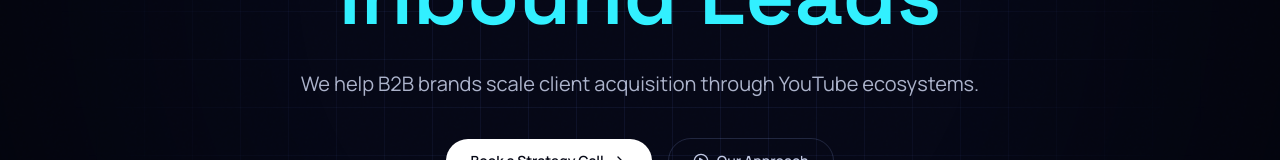
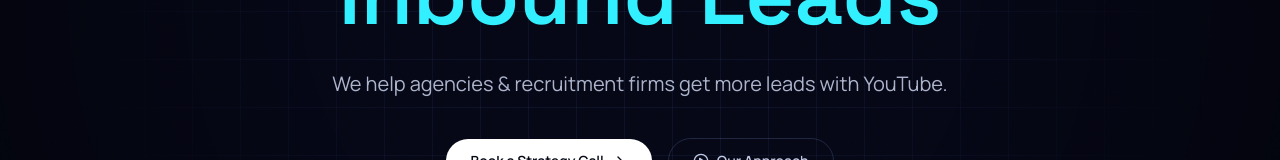
Before and after one commit to fschakow/approx, a React (Vite) app: page / in a window 1280 px wide. Shown: the part 421-581 px from the top of the page. Built offline with nearby package versions, Linux system fonts and the light colour scheme.

Commit message:
Update description for lead generation focus

```diff
--- a/src/App.jsx
+++ b/src/App.jsx
@@ -163,7 +163,7 @@ export default function App() {
               <span className="block overflow-hidden text-cyan">Inbound Leads</span>
             </h1>
             <p className="mx-auto mt-8 max-w-3xl font-body text-lg leading-relaxed text-ink/80 md:text-xl" data-hero-copy>
-              We help B2B brands scale client acquisition through YouTube ecosystems.
+              We help agencies & recruitment firms get more leads with YouTube.
             </p>
             <div className="mt-10 flex flex-wrap items-center justify-center gap-4" data-hero-cta>
               <a
```
